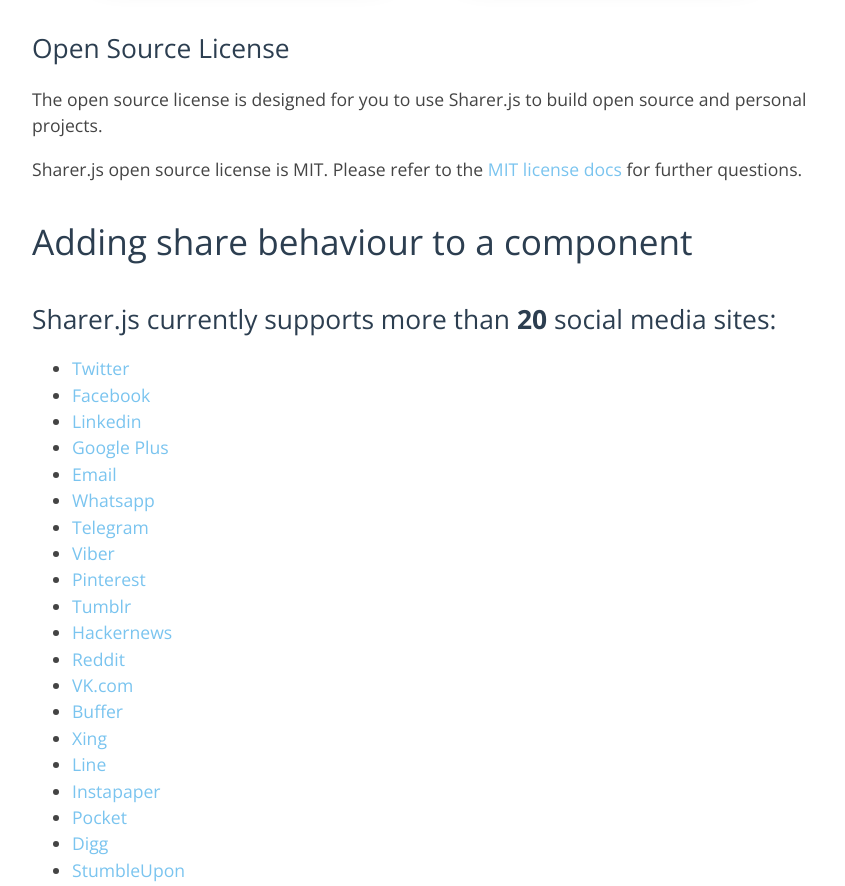
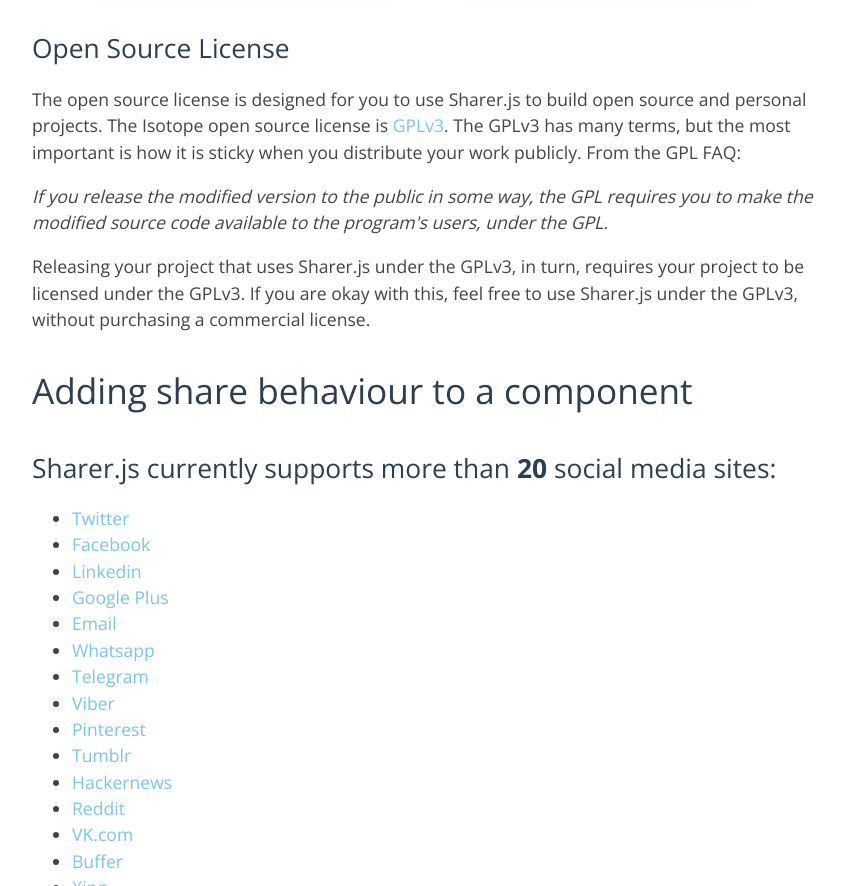
Before and after one commit to ellisonleao/sharer.js, a plain HTML site: page index.html in a window 1280 px wide. Shown: the part 1758-2644 px from the top of the page, without its empty margins (192-1037 px from the left). Drawn offline with nearby package versions, Linux system fonts and the light colour scheme.

Commit message:
update license

```diff
--- a/index.html
+++ b/index.html
@@ -80,8 +80,7 @@
             <h1><a id="licenses" href="#licenses" class="anchor"></a>Licenses</h1>
 
             <h2> Commercial License</h2>
-	    <p>If you want to use Sharer.js to develop commercial sites, themes, projects, and applications, the Commercial license is the appropriate license. With this option, your source code is kept proprietary. <a href="http://www.uplabs.com/market/license" target="_blank">Read more about UpLabs commercial licensing.</a></p>
-
+            <p>If you want to use Sharer.js to develop commercial sites, themes, projects, and applications, the Commercial license is the appropriate license. With this option, your source code is kept proprietary. <a href="http://www.uplabs.com/market/license" target="_blank">Read more about UpLabs commercial licensing.</a></p>
             <div class="licenses">
                 <div class="license">
 		    <a href="http://www.uplabs.com/posts/sharer-js" target="_blank">
@@ -98,9 +97,10 @@
             </div>
 
             <h2> Open Source License</h2>
-            <p>The open source license is designed for you to use Sharer.js to build open source and personal projects.</p>
-            <p>Sharer.js open source license is MIT. Please refer to the <a href="https://opensource.org/licenses/MIT" target="_blank"> MIT license docs</a> for further questions.</p>
 
+            <p>The open source license is designed for you to use Sharer.js to build open source and personal projects. The Isotope open source license is <a href="https://www.gnu.org/licenses/gpl-3.0.html">GPLv3</a>. The GPLv3 has many terms, but the most important is how it is sticky when you distribute your work publicly. From the GPL FAQ:</p>
+            <p><em>If you release the modified version to the public in some way, the GPL requires you to make the modified source code available to the program's users, under the GPL.</em></p>
+            <p>Releasing your project that uses Sharer.js under the GPLv3, in turn, requires your project to be licensed under the GPLv3. If you are okay with this, feel free to use Sharer.js under the GPLv3, without purchasing a commercial license.</p>
             <h1>
                 <a id="adding-share-behaviour-to-a-component" class="anchor" href="#adding-share-behaviour-to-a-component" aria-hidden="true"></a>Adding share behaviour to a component
             </h1>
```
